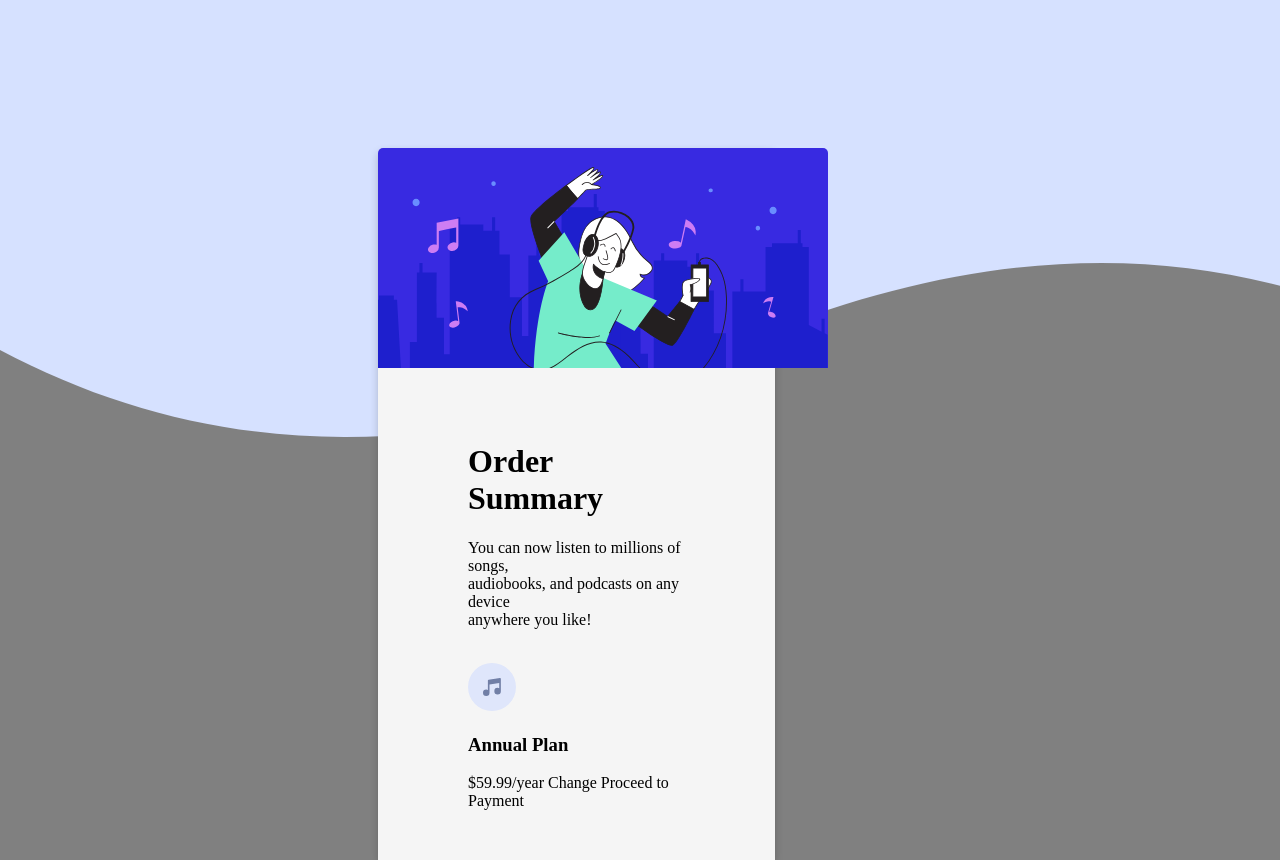
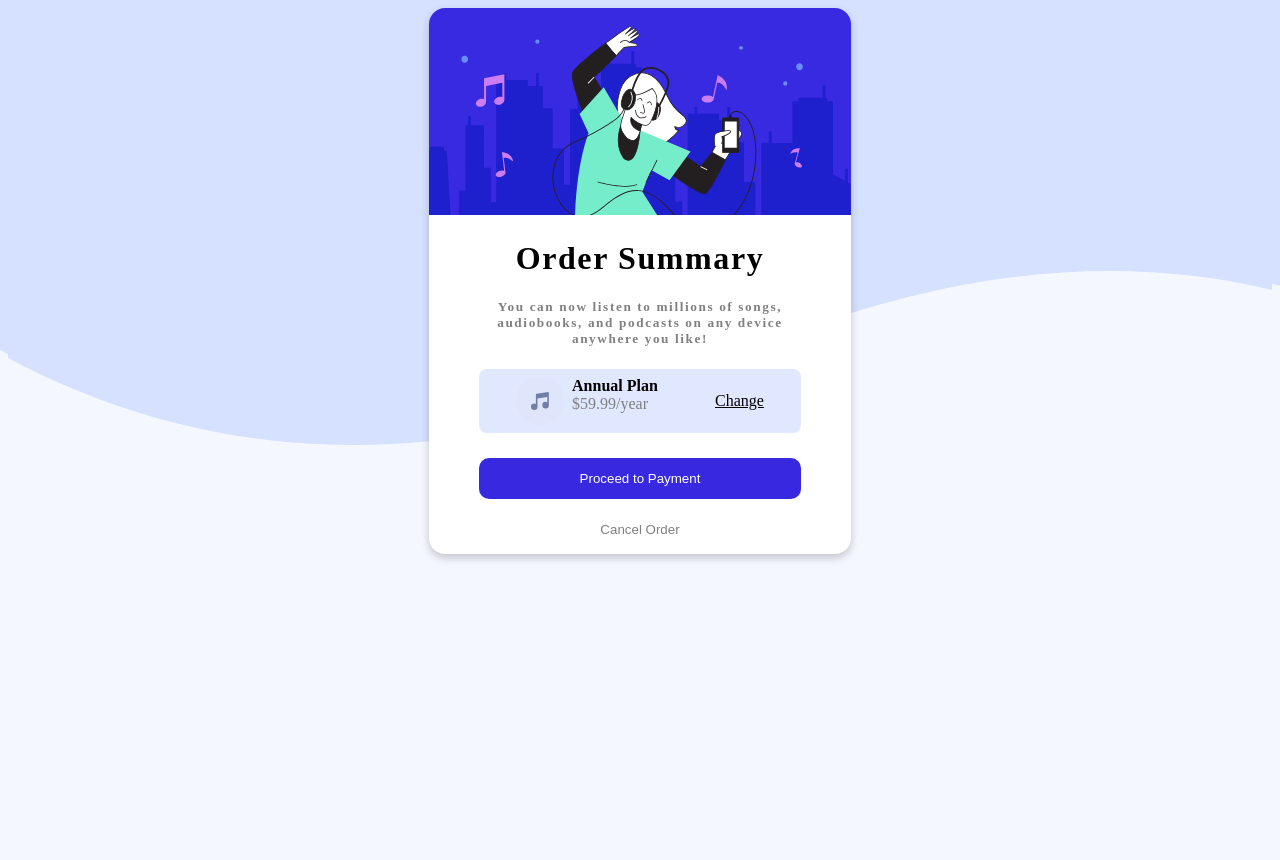
Before and after one commit to rauf97-bit/GRP-1-Order-Summary-Capsone-Project, a plain HTML site: page index.html in a window 1280 px wide. After the commit the page ends 800 px from the top, so only its background shows below. Drawn offline with Linux system fonts and the light colour scheme.

Commit message:
Final edits

```diff
--- a/index.html
+++ b/index.html
@@ -12,22 +12,35 @@
 
 </head>
 <body>
-<div class="card">
+  <main>
+    <div class="card">
 
-  <img src="./images/illustration-hero.svg"/>
-    <div class="container">
-     <h1> Order Summary</h1>
-      <p>You can now listen to millions of songs,<br>
-         audiobooks, and podcasts on any
-      device<br>anywhere you like!</p>
-      <br>
-      <img src="./images/icon-music.svg" alt="music icon"/>
-      <h3>Annual Plan</h3>
-       $59.99/year Change
-     Proceed to Payment
+      <img class="top-img" src="./images/illustration-hero.svg"/>
 
+      <div class="container">
+        <div class="summary">
+          <h1> Order Summary</h1>
+          <h5 class="text-light">You can now listen to millions of songs, audiobooks, and podcasts on any device anywhere you like!</h5>
+        </div>
+
+        <div class="rate">
+          <div class="rate-2">
+            <img src="./images/icon-music.svg" alt="music icon"/>
+            <div class="plan">
+              <h4>Annual Plan</h4>
+              <p class="text-light">$59.99/year</p>
+            </div>
+          </div>
+          <p class="chng">Change</p>
+        </div>
+        <div class="payment">
+          <button class="btn btn-payment">Proceed to Payment</button>
+          <button class="btn btn-cancel text-light">Cancel Order</button>
+        </div>
       </div>
-</div>
+    </div>
+
+  </main>
 
 </body>
 </html>
--- a/style.css
+++ b/style.css
@@ -1,30 +1,86 @@
-head,html{
+body, html{
     background-image: url("./images/pattern-background-desktop.svg");
-    background-color: grey;
+    background-color: hsl(225, 100%, 98%);
     background-repeat: no-repeat;
     background-size: auto;
+    /* overflow: hidden; */
 }
 .card {
+    background: #fff;
     box-shadow: 0 4px 8px 0 rgba(0,0,0,0.2);
-    width: 31.4%;
-    border-radius: 5px;
-    position: relative;
-    left: 370px;
-    top: 140px;
-    bottom: 100px;
-    background-color: whitesmoke;
+    width: 33vw;
+    border-radius: 16px;
+    margin: auto;
+}
+.card:hover {
+box-shadow: 0 8px 16px 0 rgba(0,0,0,0.2);
+}
+.container{
+    padding: 0 12%;
+}
+.top-img {
+width: 100%;
+border-radius: 16px 16px 0 0;
+}
+.text-light{
+    color: gray;
+}
+.summary{
+    text-align: center;
+    letter-spacing: 0.1rem;
+}
+.rate {
+    padding: 0.5rem;
+    display: flex;
+    justify-content: space-around;
+    align-items: center;
+    background: hsl(225, 100%, 94%);
+    border-radius: 8px;
+}
+.rate-2{
+    display: flex;
+    justify-content: flex-start;
+}
 
-  }
+.rate h4, .rate p{
+    margin: 0;
+}
+.plan{
+    margin-left: 8px;
+}
 
-  .card:hover {
-    box-shadow: 0 8px 16px 0 rgba(0,0,0,0.2);
-  }
+.chng{
+    text-decoration: underline;
+    cursor: pointer;
+}
+.chng:hover{
+    text-decoration: none;
+    font-weight: 800;
+}
+.payment{
+    margin: 20px 0;
+    display: flex;
+    flex-direction: column;
+}
+.btn{
+    margin: 5px 0;
+    padding: 0.8rem;
+    border-radius: 10px;
+    border: none;
+    cursor: pointer;
+}
 
-  img {
-    border-radius: 5px 5px 0 0;
-  }
-
-  .container {
-    padding: 50px 90px;
-    background-color:whitesmoke;
-  }
+.btn-payment{
+    background:hsl(245, 75%, 52%);
+    color: #fff;
+}
+.btn-payment:hover{
+    opacity: 0.7;
+}
+.btn-cancel{
+    background: none;
+}
+.btn-cancel:hover{
+    color: #000 !important;
+    font-weight: 600;
+}
```
